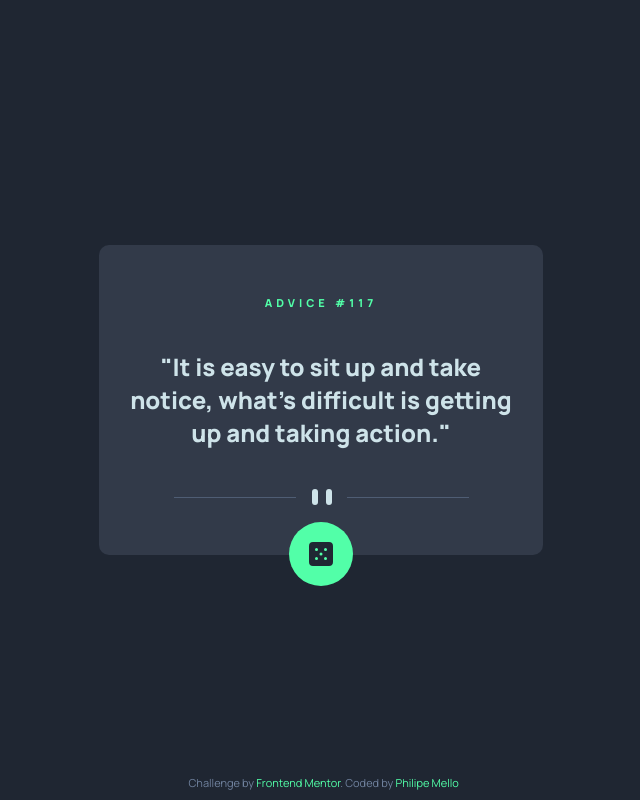
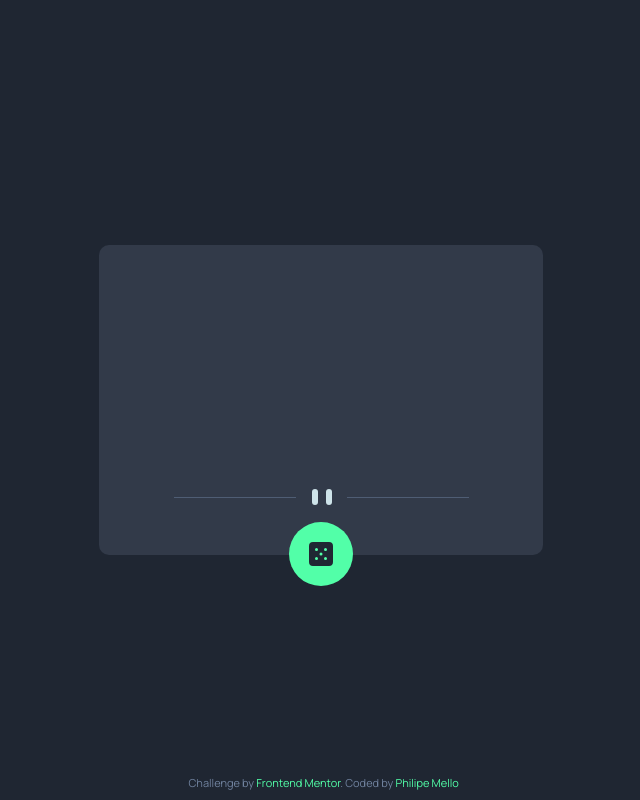
Before and after one commit to Philipessj1/Advice-generator-app, a plain HTML site: page index.html in a window 1280 px wide. Both pictures are taken after a click on the element 640 px from the left and 554 px from the top of the page. Shown: the whole page, without its empty margins (319-959 px from the left). Drawn offline with nearby package versions, Linux system fonts and the light colour scheme; files that its build step writes are made by us from their sources; no server answers.

Commit message:
interativity created

```diff
--- a/index.html
+++ b/index.html
@@ -13,10 +13,10 @@
 </head>
 <body>
   <main class="component">
-    <h1>ADVICE #117</h1>
-    <p>"It is easy to sit up and take notice, what's difficult is getting up and taking action."</p>
+    <h1 id="advice-id">ADVICE #117</h1>
+    <p id="advice-text">"It is easy to sit up and take notice, what's difficult is getting up and taking action."</p>
     <img src="assets/pattern-divider-mobile.svg" alt="pattern-divider">
-    <div class="dice-container">
+    <div onclick="generateAdvice()" class="dice-container">
       <img src="assets/icon-dice.svg" alt="icon-dice" class="dice">
     </div>
   </main>
@@ -26,5 +26,6 @@
     Coded by
     <a href="https://www.frontendmentor.io/profile/Philipessj1" target="_blank">Philipe Mello</a>
   </article>
+  <script src="js/main.js"></script>
 </body>
 </html>
--- a/js/main.js
+++ b/js/main.js
@@ -0,0 +1,20 @@
+const getAdvices = async () => {
+  const response = await fetch('https://api.adviceslip.com/advice');
+  const data = await response.json();
+  return data;
+};
+
+function generateAdvice() {
+  const h1 = document.getElementById('advice-id');
+  const p = document.getElementById('advice-text');
+
+  h1.innerText = '';
+  p.innerText = '';
+
+  getAdvices()
+    .then(data => {
+      h1.innerText = `ADVICE #${data.slip.id}`;
+      p.innerText = `"${data.slip.advice}"`;
+    })
+    .catch(err => console.log('could not fetch:', err.message));
+}
```
